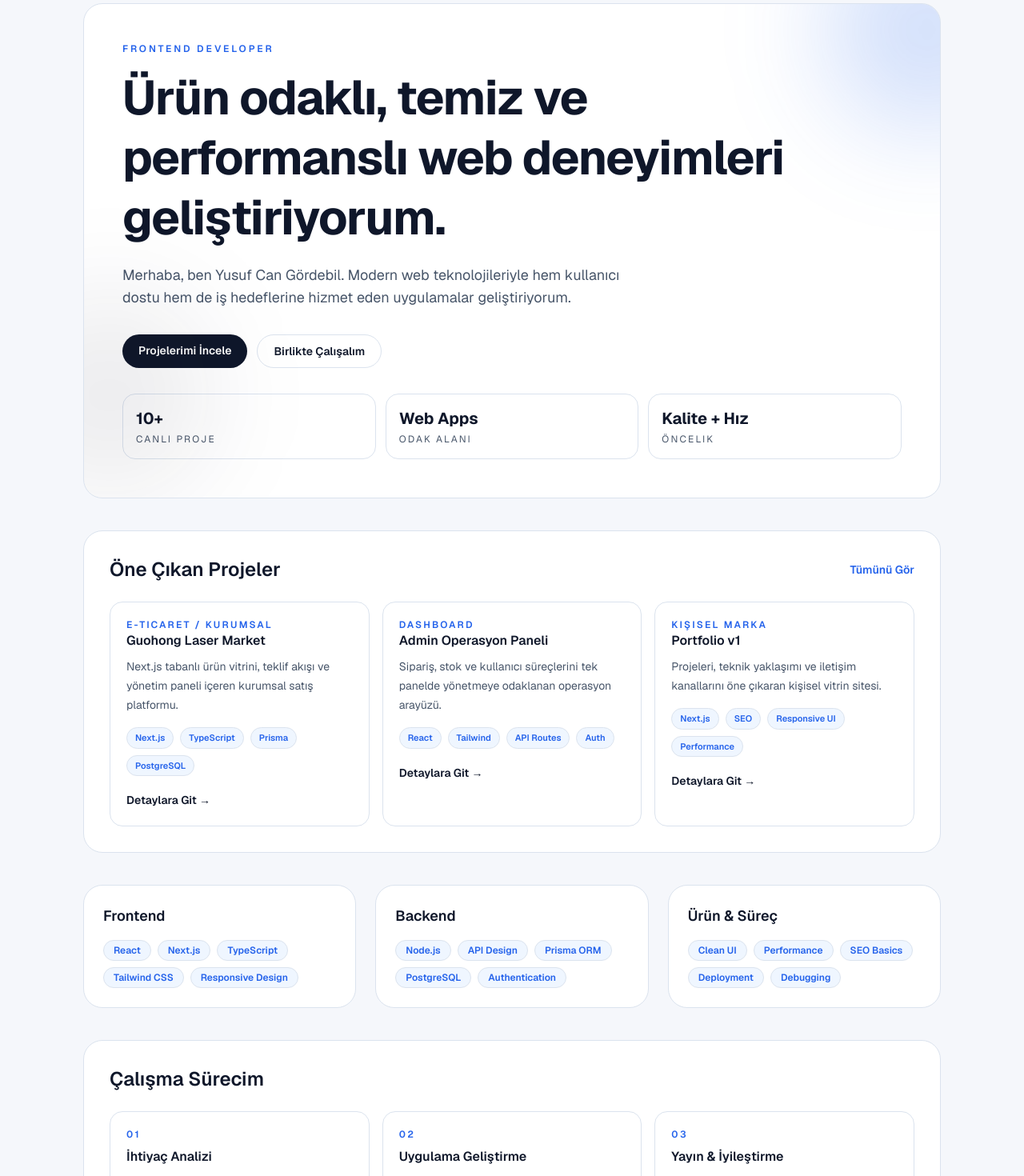
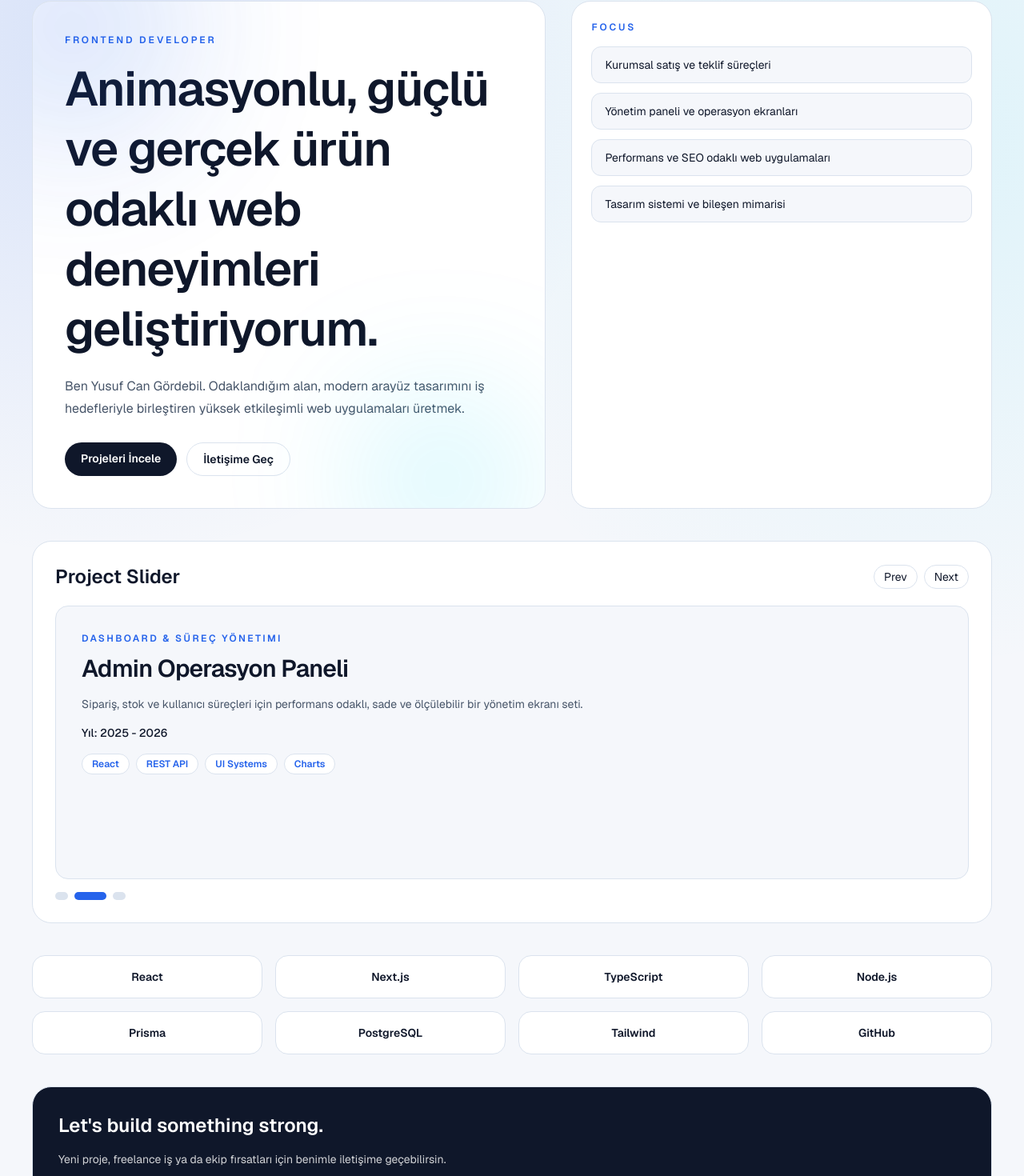
Before and after one commit to ysFLX/portfolio, a Next.js app: page / in a window 1280 px wide. Shown: the part 138-1608 px from the top of the page at 80% size. Built offline with nearby package versions, Linux system fonts and the light colour scheme.

Commit message:
degisiklik

```diff
--- a/src/app/globals.css
+++ b/src/app/globals.css
@@ -34,3 +34,40 @@ body {
   color: var(--foreground);
   font-family: var(--font-geist-sans), system-ui, -apple-system, sans-serif;
 }
+
+.portfolio-bg {
+  background:
+    radial-gradient(circle at 10% 10%, color-mix(in srgb, var(--accent) 14%, transparent), transparent 34%),
+    radial-gradient(circle at 90% 18%, rgba(34, 211, 238, 0.11), transparent 36%),
+    var(--background);
+}
+
+.portfolio-glow {
+  animation: glowPulse 8s ease-in-out infinite;
+}
+
+.portfolio-float {
+  animation: floatY 7s ease-in-out infinite;
+}
+
+@keyframes glowPulse {
+  0%,
+  100% {
+    opacity: 0.5;
+    transform: scale(0.95);
+  }
+  50% {
+    opacity: 0.9;
+    transform: scale(1.05);
+  }
+}
+
+@keyframes floatY {
+  0%,
+  100% {
+    transform: translateY(0);
+  }
+  50% {
+    transform: translateY(-14px);
+  }
+}
--- a/src/app/page.tsx
+++ b/src/app/page.tsx
@@ -1,210 +1,210 @@
-export default function Home() {
-  const featuredProjects = [
+"use client";
+
+import { useEffect, useState } from "react";
+
+const slides = [
   {
     title: "Guohong Laser Market",
-      category: "E-Ticaret / Kurumsal",
-      summary: "Next.js tabanlı ürün vitrini, teklif akışı ve yönetim paneli içeren kurumsal satış platformu.",
-      stack: ["Next.js", "TypeScript", "Prisma", "PostgreSQL"],
+    subtitle: "Kurumsal E-Ticaret Platformu",
+    summary:
+      "Teklif akışı, ürün vitrini ve operasyon panelini aynı yapıda birleştiren Next.js tabanlı kurumsal platform.",
+    stack: ["Next.js", "TypeScript", "Prisma", "PostgreSQL", "Tailwind"],
+    year: "2026",
   },
   {
     title: "Admin Operasyon Paneli",
-      category: "Dashboard",
-      summary: "Sipariş, stok ve kullanıcı süreçlerini tek panelde yönetmeye odaklanan operasyon arayüzü.",
-      stack: ["React", "Tailwind", "API Routes", "Auth"],
+    subtitle: "Dashboard & Süreç Yönetimi",
+    summary:
+      "Sipariş, stok ve kullanıcı süreçleri için performans odaklı, sade ve ölçülebilir bir yönetim ekranı seti.",
+    stack: ["React", "REST API", "UI Systems", "Charts"],
+    year: "2025 - 2026",
   },
   {
-      title: "Portfolio v1",
-      category: "Kişisel Marka",
-      summary: "Projeleri, teknik yaklaşımı ve iletişim kanallarını öne çıkaran kişisel vitrin sitesi.",
-      stack: ["Next.js", "SEO", "Responsive UI", "Performance"],
+    title: "Personal Portfolio",
+    subtitle: "Marka ve Teknik Vitrin",
+    summary:
+      "Kişisel marka dilini, projeleri ve teknik yaklaşımı modern animasyonlarla anlatan web deneyimi.",
+    stack: ["Next.js", "SEO", "Motion", "Responsive UI"],
+    year: "2026",
   },
 ];
 
-  const skillGroups = [
-    {
-      title: "Frontend",
-      skills: ["React", "Next.js", "TypeScript", "Tailwind CSS", "Responsive Design"],
-    },
-    {
-      title: "Backend",
-      skills: ["Node.js", "API Design", "Prisma ORM", "PostgreSQL", "Authentication"],
-    },
-    {
-      title: "Ürün & Süreç",
-      skills: ["Clean UI", "Performance", "SEO Basics", "Deployment", "Debugging"],
-    },
+const cases = [
+  "Kurumsal satış ve teklif süreçleri",
+  "Yönetim paneli ve operasyon ekranları",
+  "Performans ve SEO odaklı web uygulamaları",
+  "Tasarım sistemi ve bileşen mimarisi",
 ];
 
-  const processSteps = [
-    {
-      step: "01",
-      title: "İhtiyaç Analizi",
-      text: "Hedef, kullanıcı kitlesi ve iş akışını netleştirip doğru ürün kapsamını çıkarırım.",
-    },
-    {
-      step: "02",
-      title: "Uygulama Geliştirme",
-      text: "Temiz mimari ile hızlı, bakım yapılabilir ve ölçeklenebilir bir yapı kurarım.",
-    },
-    {
-      step: "03",
-      title: "Yayın & İyileştirme",
-      text: "Projeyi canlıya alır, ölçümleme yapar ve geri bildirimle sürekli geliştiririm.",
-    },
-  ];
+export default function Home() {
+  const [active, setActive] = useState(0);
 
-  const quickStats = [
-    { label: "Canlı Proje", value: "10+" },
-    { label: "Odak Alanı", value: "Web Apps" },
-    { label: "Öncelik", value: "Kalite + Hız" },
-  ];
+  useEffect(() => {
+    const timer = setInterval(() => {
+      setActive((prev) => (prev + 1) % slides.length);
+    }, 5200);
+    return () => clearInterval(timer);
+  }, []);
 
   return (
-    <div className="min-h-screen bg-[var(--background)] text-[var(--foreground)]">
-      <main className="mx-auto w-full max-w-6xl px-6 py-8 md:px-10 md:py-12">
-        <header className="sticky top-4 z-40 mb-8 rounded-2xl border border-[var(--border)] bg-[var(--surface)]/90 px-4 py-3 shadow-sm backdrop-blur md:px-6">
-          <div className="flex items-center justify-between">
+    <div className="portfolio-bg min-h-screen text-[var(--foreground)]">
+      <div className="relative mx-auto w-full max-w-[1400px] px-5 pb-14 pt-6 md:px-10">
+        <header className="mb-10 flex items-center justify-between rounded-2xl border border-[var(--border)] bg-[var(--surface)]/80 px-5 py-4 backdrop-blur">
           <div>
-              <p className="text-xs font-semibold uppercase tracking-[0.24em] text-[var(--accent)]">Portfolio</p>
-              <p className="text-sm font-semibold text-[var(--foreground)]">Yusuf Can Gördebil</p>
+            <p className="text-[11px] font-semibold uppercase tracking-[0.22em] text-[var(--accent)]">Portfolio</p>
+            <p className="mt-1 text-sm font-semibold">Yusuf Can Gördebil</p>
           </div>
-            <nav className="hidden items-center gap-5 text-sm font-medium text-[var(--text-muted)] md:flex">
-              <a href="#projects" className="transition hover:text-[var(--foreground)]">
-                Projeler
+          <nav className="flex items-center gap-5 text-sm text-[var(--text-muted)]">
+            <a href="#work" className="transition hover:text-[var(--foreground)]">
+              Work
             </a>
             <a href="#skills" className="transition hover:text-[var(--foreground)]">
-                Yetenekler
+              Skills
             </a>
             <a href="#contact" className="transition hover:text-[var(--foreground)]">
-                İletişim
+              Contact
             </a>
           </nav>
-          </div>
         </header>
 
-        <section className="relative overflow-hidden rounded-3xl border border-[var(--border)] bg-[var(--surface)] p-8 md:p-12">
-          <div className="absolute -right-28 -top-24 h-64 w-64 rounded-full bg-[var(--accent)]/20 blur-3xl" />
-          <div className="absolute -left-24 bottom-0 h-64 w-64 rounded-full bg-[var(--foreground)]/8 blur-3xl" />
+        <section className="grid gap-8 lg:grid-cols-[1.1fr_0.9fr]">
+          <div className="relative overflow-hidden rounded-3xl border border-[var(--border)] bg-[var(--surface)] p-7 md:p-10">
+            <div className="portfolio-glow absolute -left-24 -top-28 h-72 w-72 rounded-full bg-[var(--accent)]/25 blur-[100px]" />
+            <div className="portfolio-float absolute -bottom-16 right-8 h-48 w-48 rounded-full bg-cyan-400/20 blur-[90px]" />
+
             <p className="text-xs font-semibold uppercase tracking-[0.24em] text-[var(--accent)]">Frontend Developer</p>
-          <h1 className="mt-4 max-w-4xl text-4xl font-bold leading-tight tracking-tight md:text-6xl">
-            Ürün odaklı, temiz ve performanslı web deneyimleri geliştiriyorum.
+            <h1 className="mt-4 text-4xl font-semibold leading-tight tracking-tight md:text-6xl">
+              Animasyonlu, güçlü ve gerçek ürün odaklı web deneyimleri geliştiriyorum.
             </h1>
-          <p className="mt-5 max-w-2xl text-base leading-7 text-[var(--text-muted)] md:text-lg">
-            Merhaba, ben Yusuf Can Gördebil. Modern web teknolojileriyle hem kullanıcı dostu hem de iş hedeflerine
-            hizmet eden uygulamalar geliştiriyorum.
+            <p className="mt-5 max-w-2xl text-base leading-7 text-[var(--text-muted)]">
+              Ben Yusuf Can Gördebil. Odaklandığım alan, modern arayüz tasarımını iş hedefleriyle birleştiren yüksek
+              etkileşimli web uygulamaları üretmek.
             </p>
-          <div className="mt-8 flex flex-wrap gap-3">
+            <div className="mt-7 flex flex-wrap gap-3">
               <a
-              href="#projects"
+                href="#work"
                 className="rounded-full bg-[var(--foreground)] px-5 py-2.5 text-sm font-semibold text-white transition hover:opacity-90"
               >
-              Projelerimi İncele
+                Projeleri İncele
               </a>
               <a
                 href="#contact"
-              className="rounded-full border border-[var(--border)] bg-[var(--surface)] px-5 py-2.5 text-sm font-semibold transition hover:border-[var(--accent)]/50"
+                className="rounded-full border border-[var(--border)] bg-[var(--surface)] px-5 py-2.5 text-sm font-semibold transition hover:border-[var(--accent)]/45"
               >
-              Birlikte Çalışalım
+                İletişime Geç
               </a>
             </div>
+          </div>
 
-          <div className="mt-8 grid gap-3 md:grid-cols-3">
-            {quickStats.map((item) => (
-              <div key={item.label} className="rounded-2xl border border-[var(--border)] bg-[var(--surface)] px-4 py-4">
-                <p className="text-xl font-bold text-[var(--foreground)]">{item.value}</p>
-                <p className="mt-1 text-xs uppercase tracking-[0.18em] text-[var(--text-muted)]">{item.label}</p>
+          <div className="rounded-3xl border border-[var(--border)] bg-[var(--surface)] p-6">
+            <p className="text-xs font-semibold uppercase tracking-[0.24em] text-[var(--accent)]">Focus</p>
+            <div className="mt-4 grid gap-3">
+              {cases.map((item) => (
+                <div key={item} className="rounded-xl border border-[var(--border)] bg-[var(--background)] px-4 py-3 text-sm">
+                  {item}
                 </div>
               ))}
             </div>
+          </div>
         </section>
 
-        <section id="projects" className="mt-10 rounded-3xl border border-[var(--border)] bg-[var(--surface)] p-6 md:p-8">
-          <div className="flex items-center justify-between gap-4">
-            <h2 className="text-2xl font-semibold text-[var(--foreground)]">Öne Çıkan Projeler</h2>
-            <a href="#" className="text-sm font-semibold text-[var(--accent)] transition hover:opacity-80">
-              Tümünü Gör
-            </a>
+        <section id="work" className="mt-10 rounded-3xl border border-[var(--border)] bg-[var(--surface)] p-5 md:p-7">
+          <div className="mb-5 flex items-center justify-between gap-4">
+            <h2 className="text-2xl font-semibold">Project Slider</h2>
+            <div className="flex items-center gap-2">
+              <button
+                type="button"
+                onClick={() => setActive((prev) => (prev - 1 + slides.length) % slides.length)}
+                className="rounded-full border border-[var(--border)] px-3 py-1 text-sm transition hover:border-[var(--accent)]/45"
+                aria-label="Önceki proje"
+              >
+                Prev
+              </button>
+              <button
+                type="button"
+                onClick={() => setActive((prev) => (prev + 1) % slides.length)}
+                className="rounded-full border border-[var(--border)] px-3 py-1 text-sm transition hover:border-[var(--accent)]/45"
+                aria-label="Sonraki proje"
+              >
+                Next
+              </button>
             </div>
-          <div className="mt-6 grid gap-4 md:grid-cols-3">
-            {featuredProjects.map((project) => (
+          </div>
+
+          <div className="relative overflow-hidden rounded-2xl border border-[var(--border)] bg-[var(--background)]">
+            <div className="relative min-h-[340px] p-6 md:p-8">
+              {slides.map((slide, index) => (
                 <article
-                key={project.title}
-                className="group rounded-2xl border border-[var(--border)] bg-[var(--surface)] p-5 transition hover:-translate-y-0.5 hover:shadow-md"
+                  key={slide.title}
+                  className={`absolute inset-0 p-6 transition-all duration-500 md:p-8 ${
+                    index === active
+                      ? "translate-x-0 opacity-100"
+                      : index < active
+                        ? "-translate-x-12 opacity-0"
+                        : "translate-x-12 opacity-0"
+                  }`}
                 >
-                <p className="text-xs font-semibold uppercase tracking-[0.18em] text-[var(--accent)]">{project.category}</p>
-                <h3 className="text-base font-semibold text-[var(--foreground)]">{project.title}</h3>
-                <p className="mt-2 text-sm leading-6 text-[var(--text-muted)]">{project.summary}</p>
+                  <p className="text-xs font-semibold uppercase tracking-[0.2em] text-[var(--accent)]">{slide.subtitle}</p>
+                  <h3 className="mt-3 text-3xl font-semibold tracking-tight">{slide.title}</h3>
+                  <p className="mt-3 max-w-2xl text-sm leading-7 text-[var(--text-muted)]">{slide.summary}</p>
+                  <p className="mt-3 text-sm font-medium text-[var(--foreground)]">Yıl: {slide.year}</p>
                   <div className="mt-4 flex flex-wrap gap-2">
-                  {project.stack.map((item) => (
+                    {slide.stack.map((item) => (
                       <span
-                      key={`${project.title}-${item}`}
-                      className="rounded-full border border-[var(--border)] bg-[var(--accent-soft)] px-2.5 py-1 text-[11px] font-semibold text-[var(--accent)]"
+                        key={`${slide.title}-${item}`}
+                        className="rounded-full border border-[var(--border)] bg-[var(--surface)] px-3 py-1 text-xs font-semibold text-[var(--accent)]"
                       >
                         {item}
                       </span>
                     ))}
                   </div>
-                <a href="#" className="mt-5 inline-flex text-sm font-semibold text-[var(--foreground)] transition group-hover:text-[var(--accent)]">
-                  Detaylara Git →
-                </a>
                 </article>
+              ))}
+            </div>
+          </div>
+
+          <div className="mt-4 flex items-center gap-2">
+            {slides.map((slide, index) => (
+              <button
+                key={slide.title}
+                type="button"
+                onClick={() => setActive(index)}
+                className={`h-2.5 rounded-full transition-all ${index === active ? "w-10 bg-[var(--accent)]" : "w-4 bg-[var(--border)]"}`}
+                aria-label={`${slide.title} slaytına git`}
+              />
             ))}
           </div>
         </section>
 
-        <section id="skills" className="mt-10 grid gap-6 md:grid-cols-3">
-          {skillGroups.map((group) => (
-            <article key={group.title} className="rounded-3xl border border-[var(--border)] bg-[var(--surface)] p-6">
-              <h3 className="text-lg font-semibold text-[var(--foreground)]">{group.title}</h3>
-              <div className="mt-4 flex flex-wrap gap-2">
-                {group.skills.map((skill) => (
-                  <span
-                    key={`${group.title}-${skill}`}
-                    className="rounded-full border border-[var(--border)] bg-[var(--accent-soft)] px-3 py-1 text-xs font-semibold text-[var(--accent)]"
+        <section id="skills" className="mt-10 grid gap-4 md:grid-cols-4">
+          {["React", "Next.js", "TypeScript", "Node.js", "Prisma", "PostgreSQL", "Tailwind", "GitHub"].map((skill) => (
+            <div
+              key={skill}
+              className="group rounded-2xl border border-[var(--border)] bg-[var(--surface)] px-4 py-4 text-center text-sm font-semibold transition hover:-translate-y-0.5 hover:border-[var(--accent)]/40"
             >
-                    {skill}
-                  </span>
-                ))}
+              <span className="transition group-hover:text-[var(--accent)]">{skill}</span>
             </div>
-            </article>
           ))}
         </section>
 
-        <section className="mt-10 rounded-3xl border border-[var(--border)] bg-[var(--surface)] p-6 md:p-8">
-          <h2 className="text-2xl font-semibold text-[var(--foreground)]">Çalışma Sürecim</h2>
-          <div className="mt-6 grid gap-4 md:grid-cols-3">
-            {processSteps.map((item) => (
-              <article key={item.step} className="rounded-2xl border border-[var(--border)] bg-[var(--surface)] p-5">
-                <p className="text-xs font-semibold uppercase tracking-[0.2em] text-[var(--accent)]">{item.step}</p>
-                <h3 className="mt-2 text-base font-semibold text-[var(--foreground)]">{item.title}</h3>
-                <p className="mt-2 text-sm leading-6 text-[var(--text-muted)]">{item.text}</p>
-              </article>
-            ))}
-          </div>
-        </section>
-
         <section id="contact" className="mt-10 rounded-3xl border border-[var(--border)] bg-[var(--foreground)] p-6 md:p-8">
-          <h2 className="text-2xl font-semibold text-white">İletişim</h2>
-          <p className="mt-3 max-w-xl text-sm leading-7 text-white/80">
-            Yeni bir proje fikrin varsa veya mevcut ürününü geliştirmek istiyorsan benimle iletişime geçebilirsin.
+          <h2 className="text-2xl font-semibold text-white">Let&apos;s build something strong.</h2>
+          <p className="mt-3 text-sm leading-7 text-white/80">
+            Yeni proje, freelance iş ya da ekip fırsatları için benimle iletişime geçebilirsin.
           </p>
-          <div className="mt-6 flex flex-wrap gap-3 text-sm font-semibold">
+          <div className="mt-5 flex flex-wrap gap-3 text-sm font-semibold">
             <a href="mailto:email@example.com" className="rounded-full bg-white px-4 py-2 text-[var(--foreground)]">
               email@example.com
             </a>
-            <a href="#" className="rounded-full border border-white/30 px-4 py-2 text-white">
+            <a href="#" className="rounded-full border border-white/35 px-4 py-2 text-white">
               LinkedIn
             </a>
-            <a href="#" className="rounded-full border border-white/30 px-4 py-2 text-white">
+            <a href="#" className="rounded-full border border-white/35 px-4 py-2 text-white">
               GitHub
             </a>
           </div>
         </section>
-
-        <footer className="mt-8 border-t border-[var(--border)] py-6 text-center text-xs text-[var(--text-muted)]">
-          © {new Date().getFullYear()} Yusuf Can Gördebil. Tüm hakları saklıdır.
-        </footer>
-      </main>
+      </div>
     </div>
   );
 }
```
Lines whose indentation alone changed are shown as unchanged.
